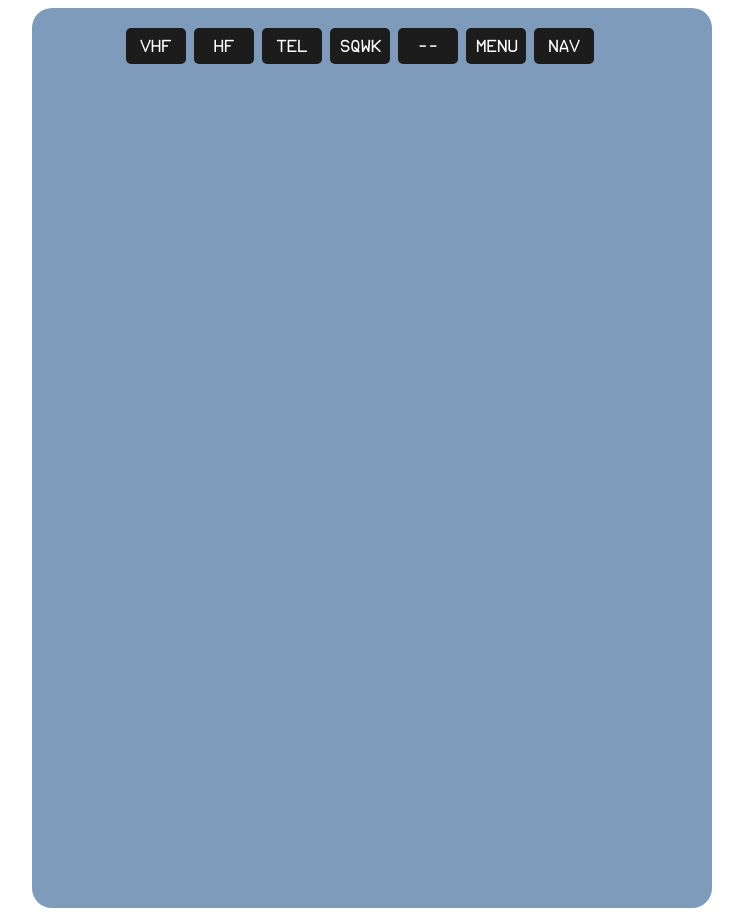
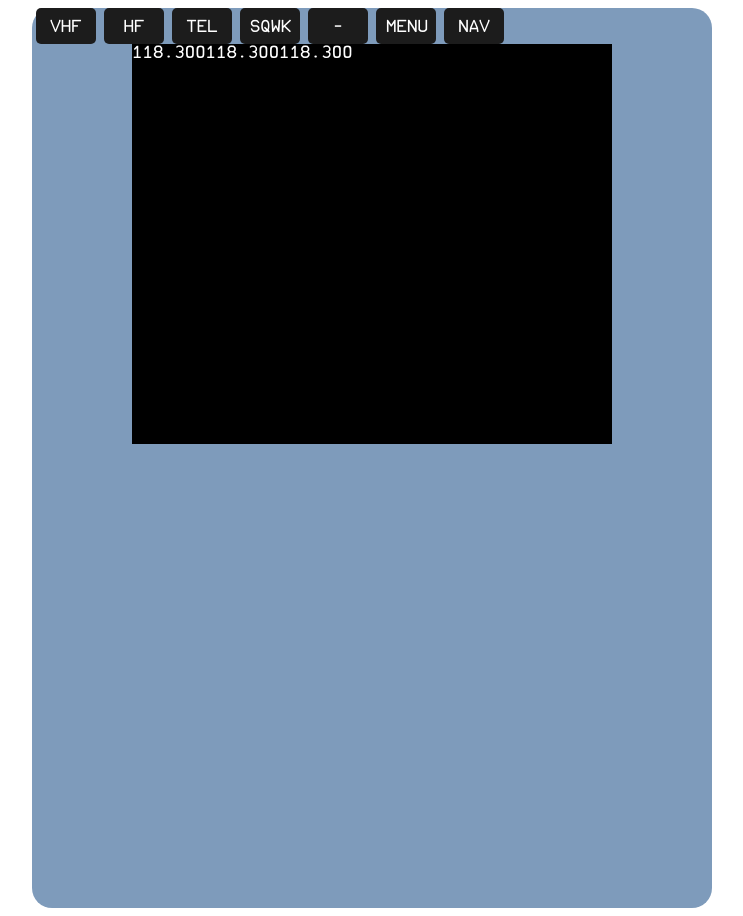
Before and after one commit to ibza-sujau/rmp, a React (Create React App) app: page /vhs in a window 1280 px wide. Shown: the whole page, without its empty margins (268-1011 px from the left). Built offline with nearby package versions, Linux system fonts and the light colour scheme.

Commit message:
Added screen.

```diff
--- a/src/components/buttons/MainButton.scss
+++ b/src/components/buttons/MainButton.scss
@@ -1,5 +1,4 @@
 .btn {
-  position: relative;
   font-family: "ECAM Regular", serif;
   background-color: #1C1C1C;
   width: 60px;
--- a/src/index.tsx
+++ b/src/index.tsx
@@ -1,7 +1,7 @@
 import React from 'react';
 import { render } from 'react-dom';
 import './index.scss';
-import { BrowserRouter as Router, Route, Link } from "react-router-dom";
+import { BrowserRouter as Router, Route } from "react-router-dom";
 
 import VhsPage from './pages/VhsPage';
 import SqwkPage from './pages/SqwkPage';
--- a/src/pages/SqwkPage.tsx
+++ b/src/pages/SqwkPage.tsx
@@ -6,17 +6,16 @@ import { useHistory } from "react-router-dom";
 const SqwkPage = () => {
 
     const history = useHistory();
-    const handleClick = () => history.push("/vhs");
 
     return (
         <div className={"page"}>
             <div className={"rmp"}>
                 <div className={"btn-group"}>
-                    <MainButton onClick={handleClick} children={"VHF"} />
+                    <MainButton onClick={() => history.push("/vhs")} children={"VHF"} />
                     <MainButton children={"HF"} />
                     <MainButton children={"TEL"} />
-                    <MainButton children={"SQWK"} />
-                    <MainButton children={"--"} />
+                    <MainButton onClick={() => history.push("/sqwk")} children={"SQWK"} />
+                    <MainButton children={"-"} />
                     <MainButton children={"MENU"} />
                     <MainButton children={"NAV"} />
                 </div>
--- a/src/pages/VhsPage.scss
+++ b/src/pages/VhsPage.scss
@@ -1,6 +1,10 @@
 @font-face {
   font-family: "ECAM Regular";
   src: url("../assets/ECAMFontRegular.ttf");
+}
+
+text {
+  color: white;
 }
 
 .page {
@@ -15,8 +19,9 @@
   border-radius: 20px;
 }
 
-.btn-group {
-  position: relative;
-  left: 90px;
-  top: 20px;
+.screen {
+  width: 480px;
+  height: 400px;
+  margin: 0 auto;
+  background-color: black;
 }
--- a/src/pages/VhsPage.tsx
+++ b/src/pages/VhsPage.tsx
@@ -10,14 +10,17 @@ const VhsPage = () => {
     return (
         <div className={"page"}>
             <div className={"rmp"}>
-                <div className={"btn-group"}>
                 <MainButton onClick={() => history.push("/vhs")} children={"VHF"} />
                 <MainButton children={"HF"} />
                 <MainButton children={"TEL"} />
                 <MainButton onClick={() => history.push("/sqwk")} children={"SQWK"} />
-                    <MainButton children={"--"} />
+                <MainButton children={"-"} />
                 <MainButton children={"MENU"} />
                 <MainButton children={"NAV"} />
+                <div className={"screen"}>
+                    <text>118.300</text>
+                    <text>118.300</text>
+                    <text>118.300</text>
                 </div>
             </div>
         </div>
```
Lines whose indentation alone changed are shown as unchanged.
